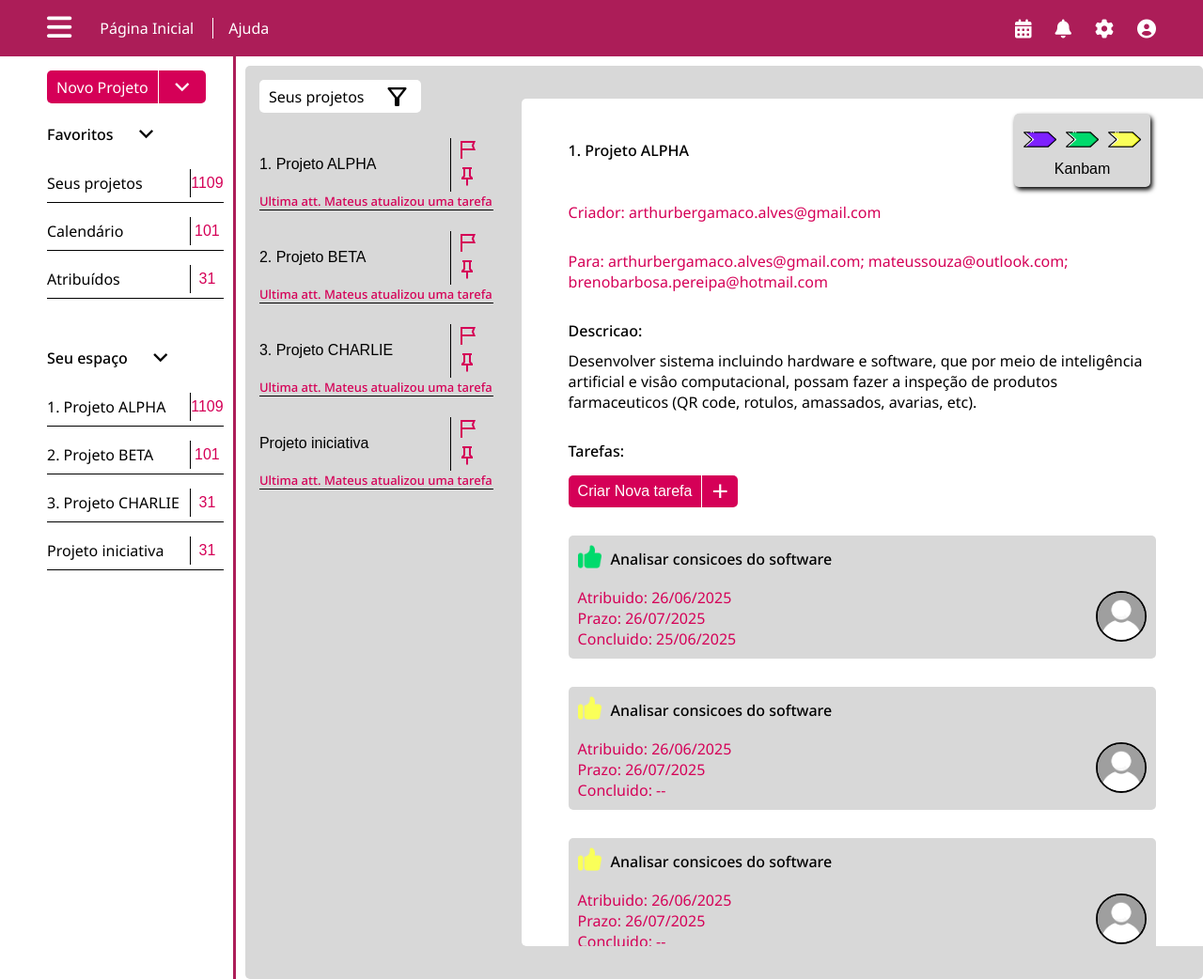
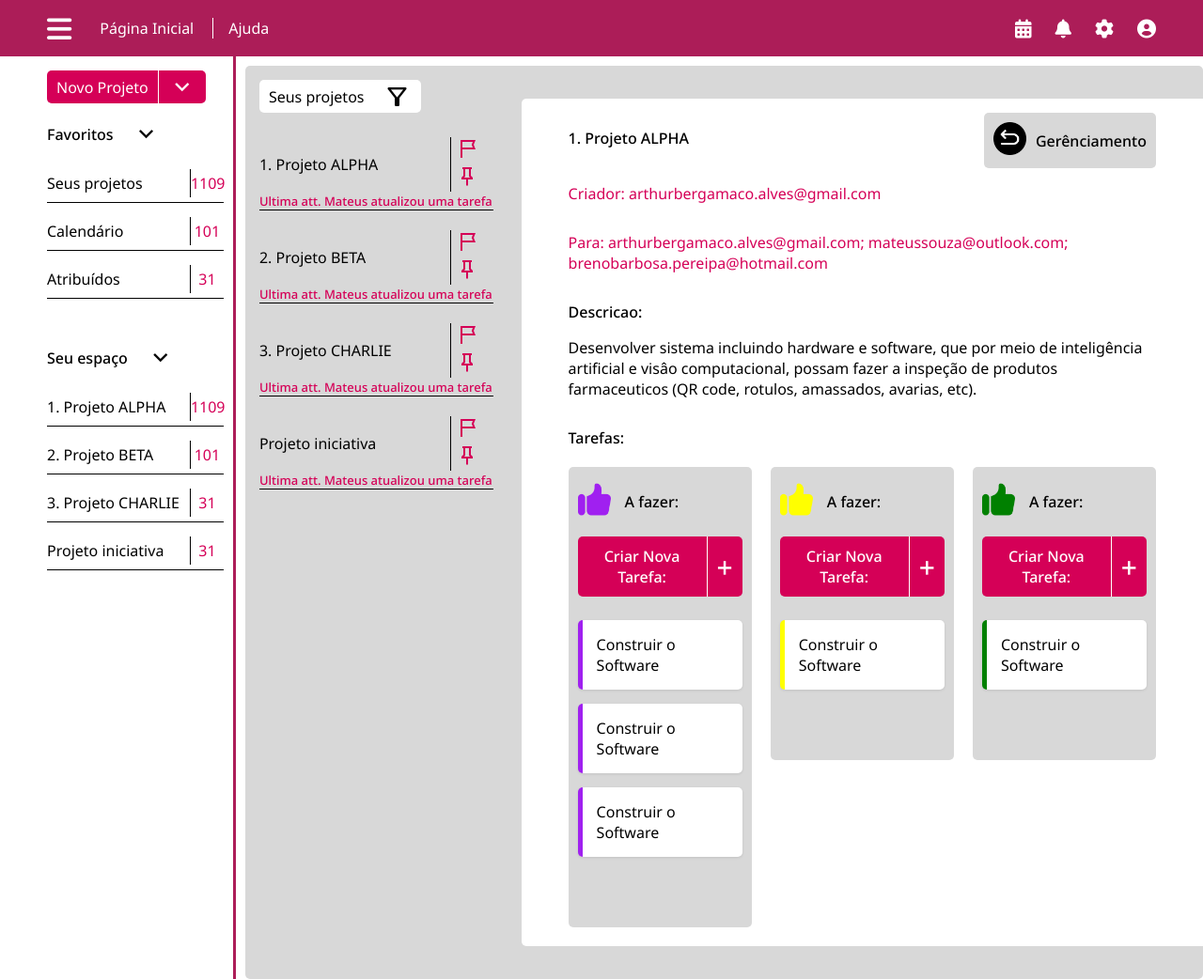
Before and after one commit to projeto-ache/sistema-ache, a PHP site: page /html-pages/index.html in a window 1280 px wide. Shown: the part 60-1102 px from the top of the page at 94% size. Run offline with PHP 8.4, Linux system fonts and the light colour scheme.

Commit message:
Adição do espaço para tabela Kanbam.
Adição do espaço para tabela Kanbam, com colunas e funcionamento grap funcionando separadamente para cada coluna.

Obs.: Faltam comentários.

```diff
--- a/html-pages/index.html
+++ b/html-pages/index.html
@@ -619,6 +619,162 @@
 
                     </div>
 
+
+
+                    <div class="exibicao-selection-project-space-kanbam-content">
+                        <div class="exibicao-selection-project-space-kanbam-top">
+                            <div class="exibicao-selection-project-space-kanbam-top-project-name">
+                                <p>1. Projeto ALPHA</p>
+                            </div>
+
+                            <button>
+                                <div class="exibicao-selection-project-space-kanbam-top-return-button">
+                                    <div class="exibicao-selection-project-space-kanbam-top-return-button-img">
+                                        <img src="/images/return-icon.png" alt="" width="35px" height="35px">
+                                    </div>
+                                    <div class="exibicao-selection-project-space-kanbam-top-return-button-text">
+                                        <p>Gerênciamento</p>
+                                    </div>
+                                </div>
+                            </button>
+                        </div>
+
+                        <div class="exibicao-selection-project-space-creator-space">
+                            <p>Criador: arthurbergamaco.alves@gmail.com</p>
+                        </div>
+
+                        <div class="exibicao-selection-project-space-workers-space">
+                            <p>Para: arthurbergamaco.alves@gmail.com; mateussouza@outlook.com; brenobarbosa.pereipa@hotmail.com</p>
+                        </div>
+
+                        <div class="exibicao-selection-project-space-description-content">
+                            <div class="exibicao-selection-project-space-description-title">
+                                <p>Descricao:</p>
+                            </div>
+                            <div class="exibicao-selection-project-space-description-text">
+                                <p>Desenvolver sistema incluindo hardware e software, que por meio de inteligência artificial e visâo computacional, possam fazer a inspeção de produtos farmaceuticos (QR code, rotulos, amassados, avarias, etc).</p>
+                            </div>
+                        </div>
+
+                        <div class="exibicao-selection-project-space-tarefas-contents">
+                            <div class="exibicao-selection-project-space-tarefas-title">
+                                <p>Tarefas:</p>
+                            </div>
+
+                            <div class="kanbam-board-content">
+                                <div class="kanbam-collum">
+
+                                    <div class="kanbam-collum-top">
+                                        <div class="kanbam-collum-top-icon">
+                                            <img src="/images/like-purple.png" alt="" width="35px" height="35px">
+                                        </div>
+                                        <div class="kanbam-collum-top-text">
+                                            <p>A fazer:</p>
+                                        </div>
+                                    </div>
+
+                                    <div class="kanbam-collum-new-tarefa-button-content">
+                                        <button><div class="kanbam-collum-new-tarefa-button">
+                                            <div class="kanbam-collum-new-tarefa-button-text">
+                                                <p>Criar Nova Tarefa:</p>
+                                            </div>
+                                            <div class="kanbam-collum-new-tarefa-button-plus">
+                                                <p>+</p>
+                                            </div>
+                                        </div></button>
+                                    </div>
+
+                                    <div class="kanbam-collum-new-tarefa-content" data-status="todo">
+
+                                        <div class="kanbam-collum-todo-tarefa" draggable="true">
+                                            <p>Construir o Software</p>
+                                        </div>
+                                        <div class="kanbam-collum-todo-tarefa" draggable="true">
+                                            <p>Construir o Software</p>
+                                        </div>
+                                        <div class="kanbam-collum-todo-tarefa" draggable="true">
+                                            <p>Construir o Software</p>
+                                        </div>
+
+                                    </div>
+
+                                </div>
+
+                                <div class="kanbam-collum">
+
+                                    <div class="kanbam-collum-top">
+                                        <div class="kanbam-collum-top-icon">
+                                            <img src="/images/like-yellow.png" alt="" width="35px" height="35px">
+                                        </div>
+                                        <div class="kanbam-collum-top-text">
+                                            <p>A fazer:</p>
+                                        </div>
+                                    </div>
+
+                                    <div class="kanbam-collum-new-tarefa-button-content">
+                                        <button><div class="kanbam-collum-new-tarefa-button">
+                                            <div class="kanbam-collum-new-tarefa-button-text">
+                                                <p>Criar Nova Tarefa:</p>
+                                            </div>
+                                            <div class="kanbam-collum-new-tarefa-button-plus">
+                                                <p>+</p>
+                                            </div>
+                                        </div></button>
+                                    </div>
+
+                                    <div class="kanbam-collum-new-tarefa-content" data-status="doing">
+
+                                        <div class="kanbam-collum-doing-tarefa" draggable="true">
+                                            <p>Construir o Software</p>
+                                        </div>
+
+                                    </div>
+
+                                </div>
+
+                                <div class="kanbam-collum">
+
+                                    <div class="kanbam-collum-top">
+                                        <div class="kanbam-collum-top-icon">
+                                            <img src="/images/like-green.png" alt="" width="35px" height="35px">
+                                        </div>
+                                        <div class="kanbam-collum-top-text">
+                                            <p>A fazer:</p>
+                                        </div>
+                                    </div>
+
+                                    <div class="kanbam-collum-new-tarefa-button-content">
+                                        <button><div class="kanbam-collum-new-tarefa-button">
+                                            <div class="kanbam-collum-new-tarefa-button-text">
+                                                <p>Criar Nova Tarefa:</p>
+                                            </div>
+                                            <div class="kanbam-collum-new-tarefa-button-plus">
+                                                <p>+</p>
+                                            </div>
+                                        </div></button>
+                                    </div>
+
+                                    <div class="kanbam-collum-new-tarefa-content" data-status="done">
+
+                                        <div class="kanbam-collum-done-tarefa" draggable="true">
+                                            <p>Construir o Software</p>
+                                        </div>
+
+                                    </div>
+
+                                </div>
+
+
+                            </div>
+
+                        </div>
+
+                    </div>
+
+
+
+
+
                 </div>
                 <!-- FIM - Barra da direita - tela de todos os projetos do usuario  - parte direita que exibe as 9informacoes do projeto selecionado. -->
 
@@ -646,6 +802,90 @@
 
 
 
+<script>
+    // 1. SELETOR ATUALIZADO: Seleciona todos os cards de tarefa, de todas as colunas.
+    const taskCards = document.querySelectorAll(
+        '.kanbam-collum-todo-tarefa, .kanbam-collum-doing-tarefa, .kanbam-collum-done-tarefa'
+    );
 
+    // Seleciona todas as áreas onde as tarefas podem ser soltas (os containers)
+    const taskContainers = document.querySelectorAll('.kanbam-collum-new-tarefa-content');
+
+    let draggedCard = null;
+
+    // Adiciona eventos para cada card de tarefa
+    taskCards.forEach(card => {
+        card.addEventListener('dragstart', () => {
+            draggedCard = card;
+            setTimeout(() => {
+                card.classList.add('dragging');
+            }, 0);
+        });
+
+        card.addEventListener('dragend', () => {
+            if (draggedCard) {
+                draggedCard.classList.remove('dragging');
+            }
+            draggedCard = null;
+        });
+    });
+
+    // Adiciona eventos para cada container de tarefas
+    taskContainers.forEach(container => {
+        container.addEventListener('dragover', e => {
+            e.preventDefault();
+            container.classList.add('drag-over');
+        });
+
+        container.addEventListener('dragleave', () => {
+            container.classList.remove('drag-over');
+        });
+
+        container.addEventListener('drop', e => {
+            e.preventDefault();
+            container.classList.remove('drag-over');
+            if (!draggedCard) return;
+
+            const afterElement = getDragAfterElement(container, e.clientY);
+
+            if (afterElement == null) {
+                container.appendChild(draggedCard);
+            } else {
+                container.insertBefore(draggedCard, afterElement);
+            }
+
+            // 3. LÓGICA ADICIONADA: Atualiza a classe do card para a da nova coluna
+            const newStatus = container.dataset.status;
+            if (newStatus) {
+                // Remove todas as classes de status antigas
+                draggedCard.classList.remove(
+                    'kanbam-collum-todo-tarefa',
+                    'kanbam-collum-doing-tarefa',
+                    'kanbam-collum-done-tarefa'
+                );
+                // Adiciona a nova classe correta
+                draggedCard.classList.add(`kanbam-collum-${newStatus}-tarefa`);
+            }
+        });
+    });
+
+    function getDragAfterElement(container, y) {
+        // 2. SELETOR ATUALIZADO: Procura por qualquer tipo de tarefa dentro do container
+        const draggableElements = [...container.querySelectorAll(
+            '.kanbam-collum-todo-tarefa:not(.dragging), .kanbam-collum-doing-tarefa:not(.dragging), .kanbam-collum-done-tarefa:not(.dragging)'
+        )];
+
+        return draggableElements.reduce((closest, child) => {
+            const box = child.getBoundingClientRect();
+            const offset = y - box.top - box.height / 2;
+
+            if (offset < 0 && offset > closest.offset) {
+                return { offset: offset, element: child };
+            } else {
+                return closest;
+            }
+        }, { offset: Number.NEGATIVE_INFINITY }).element;
+    }
+</script>
 </body>
 </html>
--- a/style/style.css
+++ b/style/style.css
@@ -10,9 +10,12 @@
 }
 
 body {
-    font-family: "Noto Sans", sans-serif;
     margin: 0;
     padding: 0;
+}
+
+*{
+    font-family: "Noto Sans", sans-serif;
 }
 
 
@@ -414,6 +417,7 @@ header{
 }
 
 .exibicao-selection-project-space-content{
+    display: none;
     margin: 15px 50px 0px 50px;
 /* Ajustar no Media Query */
 }
@@ -562,3 +566,175 @@ header{
     border-radius: 50px;
     border: 2px solid black;
 }
+
+
+
+
+
+
+.exibicao-selection-project-space-kanbam-content{
+    margin: 15px 50px 0px 50px;
+}
+
+.exibicao-selection-project-space-kanbam-top{
+    display: flex;
+}
+
+.exibicao-selection-project-space-kanbam-top button{
+    background-color: #d8d8d8;
+    border-radius: 5px;
+    padding: 0px;
+    border: none;
+    margin-left: auto;
+    padding: 10px 10px 10px 10px;
+    cursor: pointer;
+}
+
+.exibicao-selection-project-space-kanbam-top-project-name{
+    font-size: 16px;
+    font-weight: 500;
+}
+
+.exibicao-selection-project-space-kanbam-top-return-button{
+    display: flex;
+    align-items: center;
+    gap: 10px;
+}
+
+.exibicao-selection-project-space-kanbam-top-return-button-text p{
+    font-size: 16px;
+    font-weight: 500;
+    margin: 0px;
+}
+
+
+
+.kanbam-board-content{
+    display: flex;
+    align-items: flex-start; /* Alinha as colunas no topo */
+    justify-content: space-between;
+    margin: 20px 0px;
+}
+
+.kanbam-collum{
+    background-color: #d8d8d8;
+    padding: 10px;
+    border-radius: 5px;
+    width:28%;
+}
+
+.kanbam-collum-top{
+    display: flex;
+    align-items: center;
+    gap: 15px;
+    margin-bottom: 10px;
+}
+
+.kanbam-collum-top-text p{
+    font-size: 16px;
+    font-weight: 500;
+}
+
+.kanbam-collum-new-tarefa-button-content{
+    margin-bottom: 25px;
+}
+
+.kanbam-collum-new-tarefa-button-content button{
+    display: flex;
+    margin: auto;
+    background-color: var(--ache-red);
+    border: none;
+    padding: 0px;
+    border-radius: 5px;
+    cursor: pointer;
+}
+
+.kanbam-collum-new-tarefa-button{
+    display: flex;
+    margin: auto;
+    align-items: center;
+}
+
+.kanbam-collum-new-tarefa-button p{
+    font-size: 16px;
+    font-weight: 500;
+    margin: 0px;
+    color: white;
+}
+
+.kanbam-collum-new-tarefa-button-text{
+    padding: 10px 10px;
+    border-right: 1px solid white;
+}
+
+.kanbam-collum-new-tarefa-button-plus{
+    padding: 0px 10px;
+}
+
+.kanbam-collum-new-tarefa-button-plus p{
+    font-size: 30px;
+}
+
+.kanbam-collum-todo-tarefa{
+    font-size: 16px;
+    padding: 15px;
+    margin-bottom: 15px;
+    border-radius: 5px;
+    cursor: grab;
+    border-left: 5px solid;
+    border-left-color: #A020F0;
+    background-color: white;
+    box-shadow: 0 1px 3px rgba(0,0,0,0.1);
+}
+
+.kanbam-collum-doing-tarefa{
+    font-size: 16px;
+    padding: 15px;
+    margin-bottom: 15px;
+    border-radius: 5px;
+    cursor: grab;
+    border-left: 5px solid;
+    border-left-color: yellow;
+    background-color: white;
+    box-shadow: 0 1px 3px rgba(0,0,0,0.1);
+}
+
+.kanbam-collum-done-tarefa{
+    font-size: 16px;
+    padding: 15px;
+    margin-bottom: 15px;
+    border-radius: 5px;
+    cursor: grab;
+    border-left: 5px solid;
+    border-left-color: green;
+    background-color: white;
+    box-shadow: 0 1px 3px rgba(0,0,0,0.1);
+}
+
+.kanbam-collum-todo-tarefa p{
+    margin: 0px;
+}
+
+.kanbam-collum-doing-tarefa p{
+    margin: 0px;
+}
+
+.kanbam-collum-done-tarefa p{
+    margin: 0px;
+}
+
+.kanbam-collum-new-tarefa-content{
+    padding-bottom: 50px;
+}
+
+/* Adicione este CSS à sua folha de estilo ou em uma tag <style> */
+/* Estilo para a tarefa que está sendo arrastada */
+.dragging {
+    opacity: 0.5; /* Deixa o card semi-transparente */
+    cursor: grabbing;
+}
+
+/* Estilo para a coluna que está recebendo a tarefa */
+.drag-over {
+    background-color: rgba(0, 0, 0, 0.1) !important; /* Destaque sutil */
+}
```
Also changed, not shown: html-pages/teste.html (added, +202 -0 lines), images/like-green.png, images/like-purple.png, images/like-yellow.png, images/return-icon.png (added).
